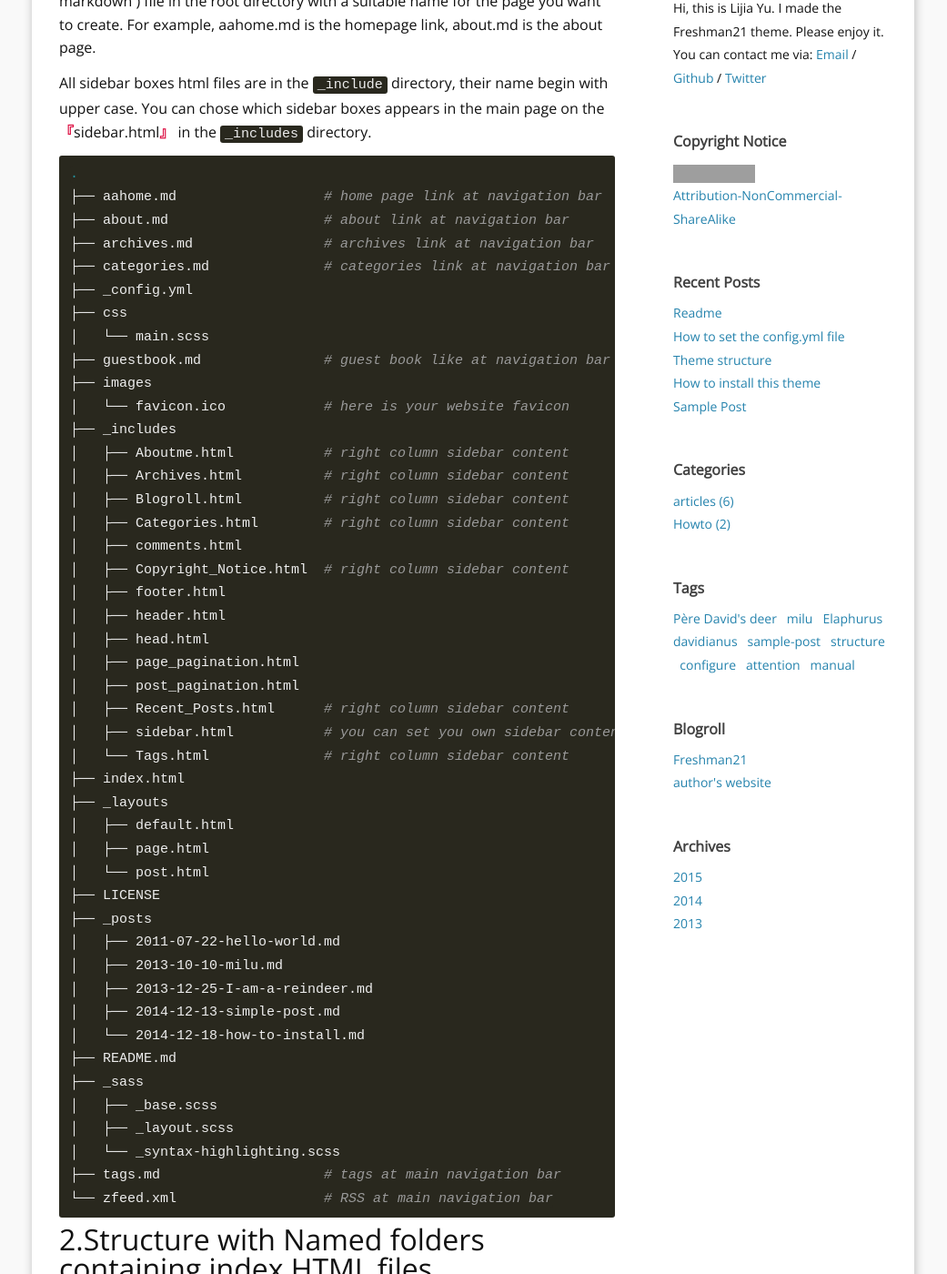
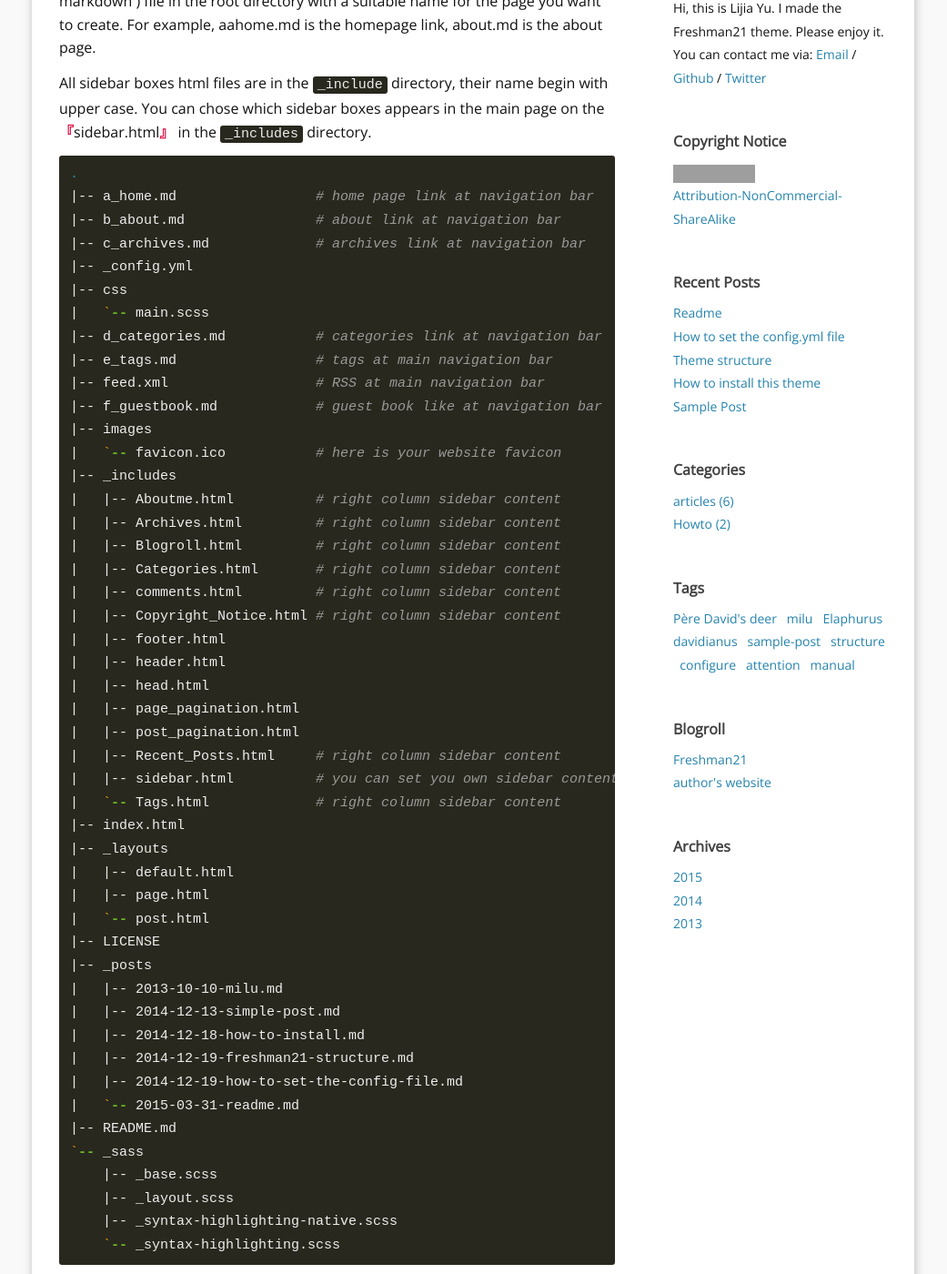
Before and after one commit to yulijia/freshman21, a Jekyll site: the page built from _posts/2014-12-19-freshman21-structure.md, in a window 1280 px wide and 1400 px high, scrolled down 400 px. Shown: the whole window at 91% size, without its empty margins (120-1161 px from the left). Built offline with Jekyll 4.4.1, drawn with Linux system fonts in a browser that asks for light colours; comment, search, counter and statistics services are not loaded; grey boxes are pictures that could not be loaded.

Commit message:
update freshman21 theme structure

```diff
--- a/_posts/2014-12-19-freshman21-structure.md
+++ b/_posts/2014-12-19-freshman21-structure.md
@@ -19,50 +19,52 @@ All sidebar boxes html files are in the <code>_include</code> directory, their n
 
 {% highlight Bash shell scripts %}
 .
-├── aahome.md                  # home page link at navigation bar
-├── about.md                   # about link at navigation bar
-├── archives.md                # archives link at navigation bar
-├── categories.md              # categories link at navigation bar
-├── _config.yml
-├── css
-│   └── main.scss
-├── guestbook.md               # guest book like at navigation bar
-├── images
-│   └── favicon.ico            # here is your website favicon
-├── _includes
-│   ├── Aboutme.html           # right column sidebar content
-│   ├── Archives.html          # right column sidebar content
-│   ├── Blogroll.html          # right column sidebar content
-│   ├── Categories.html        # right column sidebar content
-│   ├── comments.html
-│   ├── Copyright_Notice.html  # right column sidebar content
-│   ├── footer.html
-│   ├── header.html
-│   ├── head.html
-│   ├── page_pagination.html
-│   ├── post_pagination.html
-│   ├── Recent_Posts.html      # right column sidebar content
-│   ├── sidebar.html           # you can set you own sidebar content in here
-│   └── Tags.html              # right column sidebar content
-├── index.html
-├── _layouts
-│   ├── default.html
-│   ├── page.html
-│   └── post.html
-├── LICENSE
-├── _posts
-│   ├── 2011-07-22-hello-world.md
-│   ├── 2013-10-10-milu.md
-│   ├── 2013-12-25-I-am-a-reindeer.md
-│   ├── 2014-12-13-simple-post.md
-│   └── 2014-12-18-how-to-install.md
-├── README.md
-├── _sass
-│   ├── _base.scss
-│   ├── _layout.scss
-│   └── _syntax-highlighting.scss
-├── tags.md                    # tags at main navigation bar
-└── zfeed.xml                  # RSS at main navigation bar
+|-- a_home.md                 # home page link at navigation bar
+|-- b_about.md                # about link at navigation bar
+|-- c_archives.md             # archives link at navigation bar
+|-- _config.yml
+|-- css
+|   `-- main.scss
+|-- d_categories.md           # categories link at navigation bar
+|-- e_tags.md                 # tags at main navigation bar
+|-- feed.xml                  # RSS at main navigation bar
+|-- f_guestbook.md            # guest book like at navigation bar
+|-- images
+|   `-- favicon.ico           # here is your website favicon
+|-- _includes
+|   |-- Aboutme.html          # right column sidebar content
+|   |-- Archives.html         # right column sidebar content
+|   |-- Blogroll.html         # right column sidebar content
+|   |-- Categories.html       # right column sidebar content
+|   |-- comments.html         # right column sidebar content
+|   |-- Copyright_Notice.html # right column sidebar content
+|   |-- footer.html
+|   |-- header.html
+|   |-- head.html
+|   |-- page_pagination.html
+|   |-- post_pagination.html
+|   |-- Recent_Posts.html     # right column sidebar content
+|   |-- sidebar.html          # you can set you own sidebar content in here
+|   `-- Tags.html             # right column sidebar content
+|-- index.html
+|-- _layouts
+|   |-- default.html
+|   |-- page.html
+|   `-- post.html
+|-- LICENSE
+|-- _posts
+|   |-- 2013-10-10-milu.md
+|   |-- 2014-12-13-simple-post.md
+|   |-- 2014-12-18-how-to-install.md
+|   |-- 2014-12-19-freshman21-structure.md
+|   |-- 2014-12-19-how-to-set-the-config-file.md
+|   `-- 2015-03-31-readme.md
+|-- README.md
+`-- _sass
+    |-- _base.scss
+    |-- _layout.scss
+    |-- _syntax-highlighting-native.scss
+    `-- _syntax-highlighting.scss
 {% endhighlight %}
 
 ## 2.Structure with Named folders containing index HTML files
@@ -72,7 +74,6 @@ There is nothing wrong with the above method, however some people like to keep t
 
 
 {% highlight Bash shell scripts %}
-
 .
 ├── _backup
 │   ├── en.tar.gz
@@ -125,7 +126,6 @@ There is nothing wrong with the above method, however some people like to keep t
 │   └── _syntax-highlighting.scss
 └── tags
     └── index.md
-
 {% endhighlight %}
 
 ## 3. How to change the highlight style?
```
